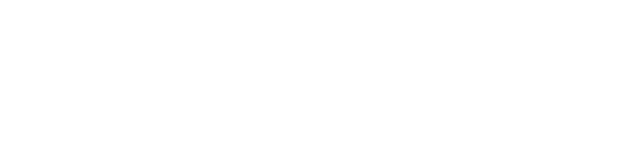
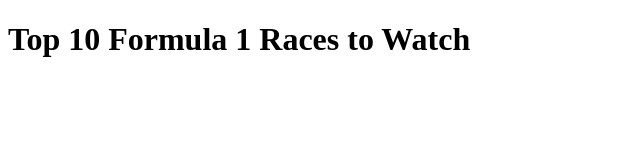
Before and after one commit to tech-sports/tech-sports.github.io, a plain HTML site: page index.html in a window 1280 px wide. Shown: the whole page, without its empty margins (0-640 px from the left). Drawn offline with Linux system fonts and the light colour scheme.

Commit message:
Update index.html

```diff
--- a/index.html
+++ b/index.html
@@ -10,7 +10,7 @@
     </style>
   </head>
   <body>
-      <h1> </h1>
+      <h1> Top 10 Formula 1 Races to Watch</h1>
 
 
 
```
